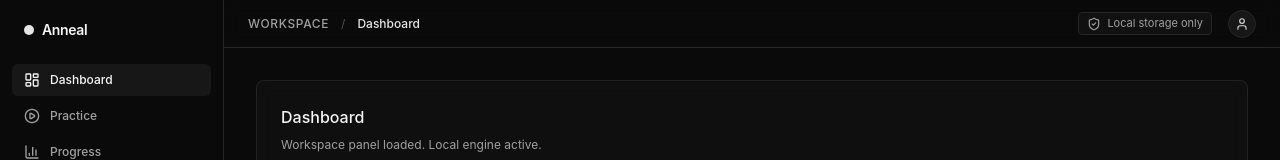
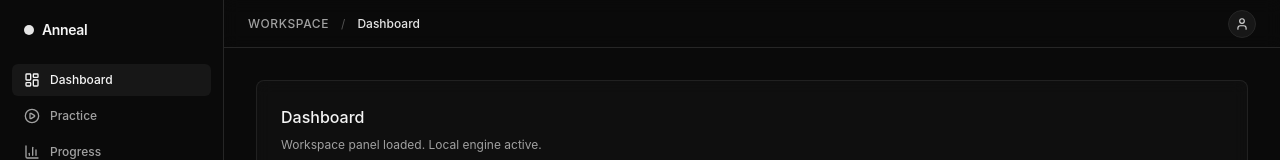
Before and after one commit to mah3shbishnoi/anneal, a React (Vite) app in the folder frontend/: page / in a window 1280 px wide. Shown: the top 160 px of the page. Built offline with nearby package versions, Linux system fonts and the light colour scheme.

Commit message:
remove local storage badge from header

```diff
--- a/frontend/src/components/Header.tsx
+++ b/frontend/src/components/Header.tsx
@@ -10,11 +10,6 @@ export function Header({ title }: { title: string }) {
       </div>
 
       <div className="flex items-center gap-4">
-        <div className="flex items-center gap-1.5 px-2 py-0.5 rounded border border-neutral-800 bg-neutral-900/60 text-[11px] text-neutral-400">
-          <ShieldCheck className="w-3.5 h-3.5 text-neutral-400" />
-          <span>Local storage only</span>
-        </div>
-
         <button className="w-7 h-7 rounded-full border border-neutral-800 bg-neutral-900 flex items-center justify-center text-neutral-300 hover:border-neutral-700 transition-colors">
           <User className="w-3.5 h-3.5" />
         </button>
```
